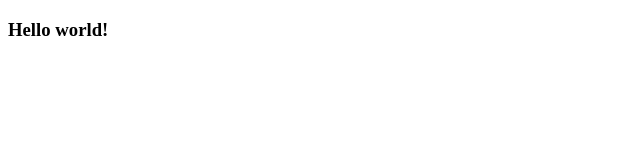
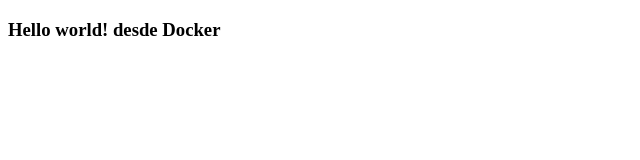
Before and after one commit to johnserrano15/DevOps, a website: page public/index.html in a window 1280 px wide. Shown: the whole page, without its empty margins (0-640 px from the left). Drawn offline with Linux system fonts and the light colour scheme.

Commit message:
Agregando config dockerfile

```diff
--- a/public/index.html
+++ b/public/index.html
@@ -5,6 +5,6 @@
   <title>DevOps</title>
 </head>
 <body>
-  <h3>Hello world!</h3>
+  <h3>Hello world! desde Docker</h3>
 </body>
 </html>
```
Also changed, not shown: 1 other file.
